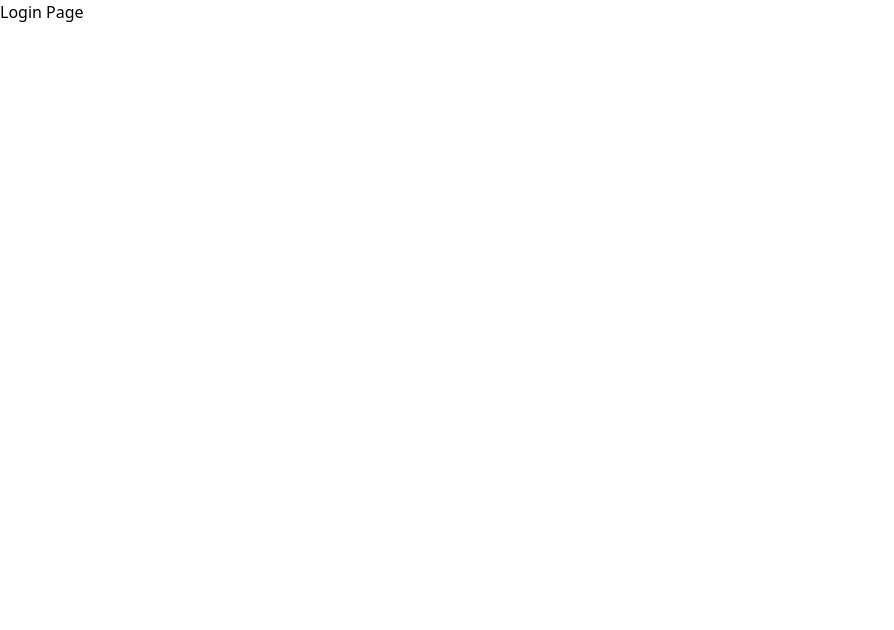
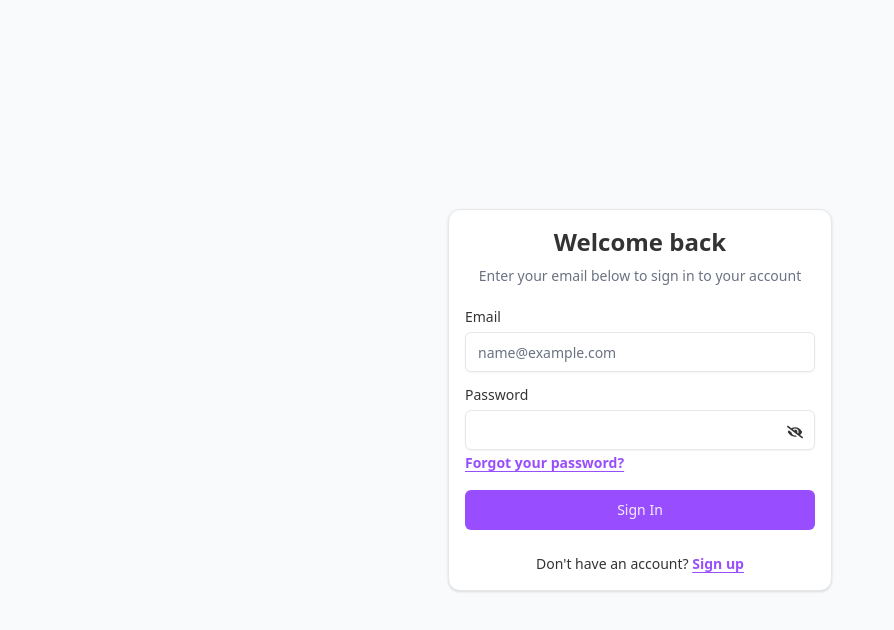
Before and after one commit to baraa-elhajj/auth-in, a React (Vite) app in the folder frontend/: page /login in a window 1280 px wide. Shown: the top 630 px of the page, without its empty margins (0-894 px from the left). Built offline with nearby package versions, Linux system fonts and the light colour scheme.

Commit message:
Update App.jsx
Implemented router dom

```diff
--- a/frontend/src/App.jsx
+++ b/frontend/src/App.jsx
@@ -1,9 +1,28 @@
+import { BrowserRouter as Router, Routes, Route } from "react-router-dom";
 import "./App.css";
+import Login from "./components/Login";
+import SignUp from "./components/SignUp";
+import ForgotPassword from "./components/ForgotPassword";
+import ProtectedRoute from "./components/ProtectedRoute";
+import { useState } from "react";
+import Home from "./components/Home";
 
 function App() {
+  const [isAuthenticated, setIsAuthenticated] = useState(false);
+
   return (
     <>
-      <h1>Login Page</h1>
+      <div className="h-screen flex items-center bg-gray-50">
+        <Router>
+          <Routes>
+            <Route path="/login" element={<Login />} />
+            <Route path="/forgot-password" element={<ForgotPassword />} />
+            <Route path="/signup" element={<SignUp />} />
+              }
+            />
+          </Routes>
+        </Router>
+      </div>
     </>
   );
 }
```
